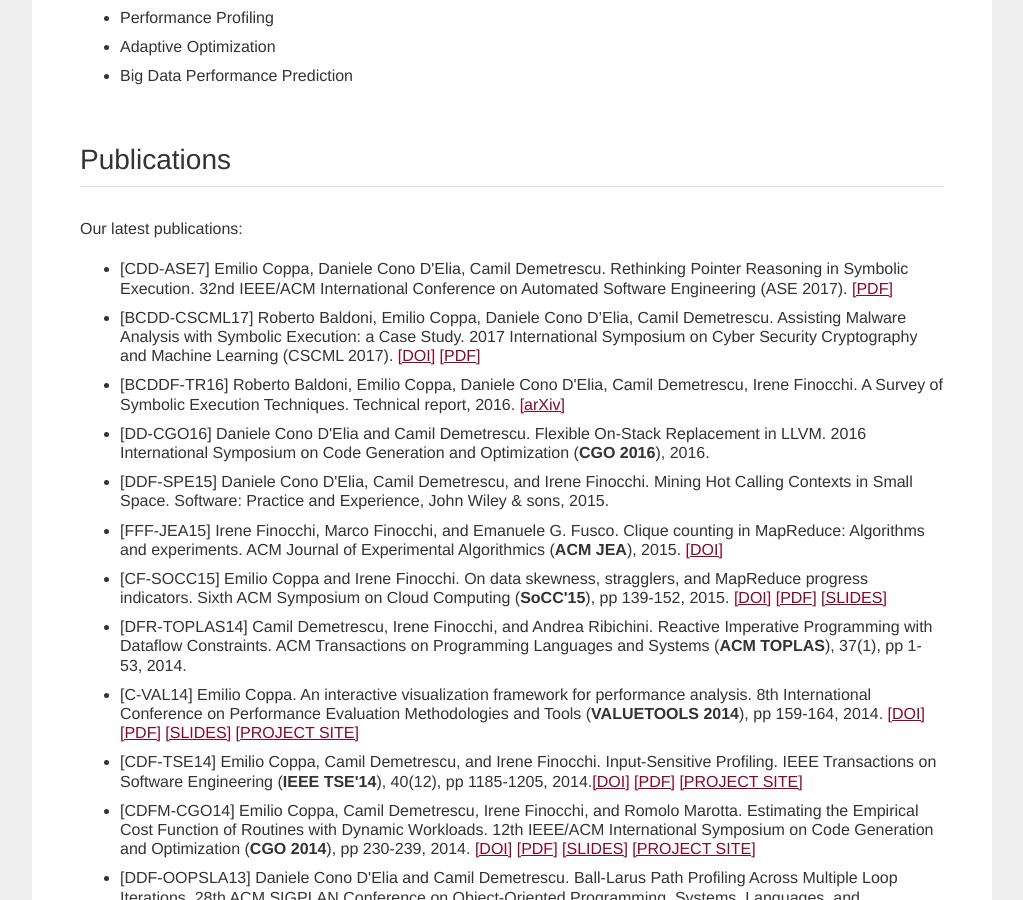
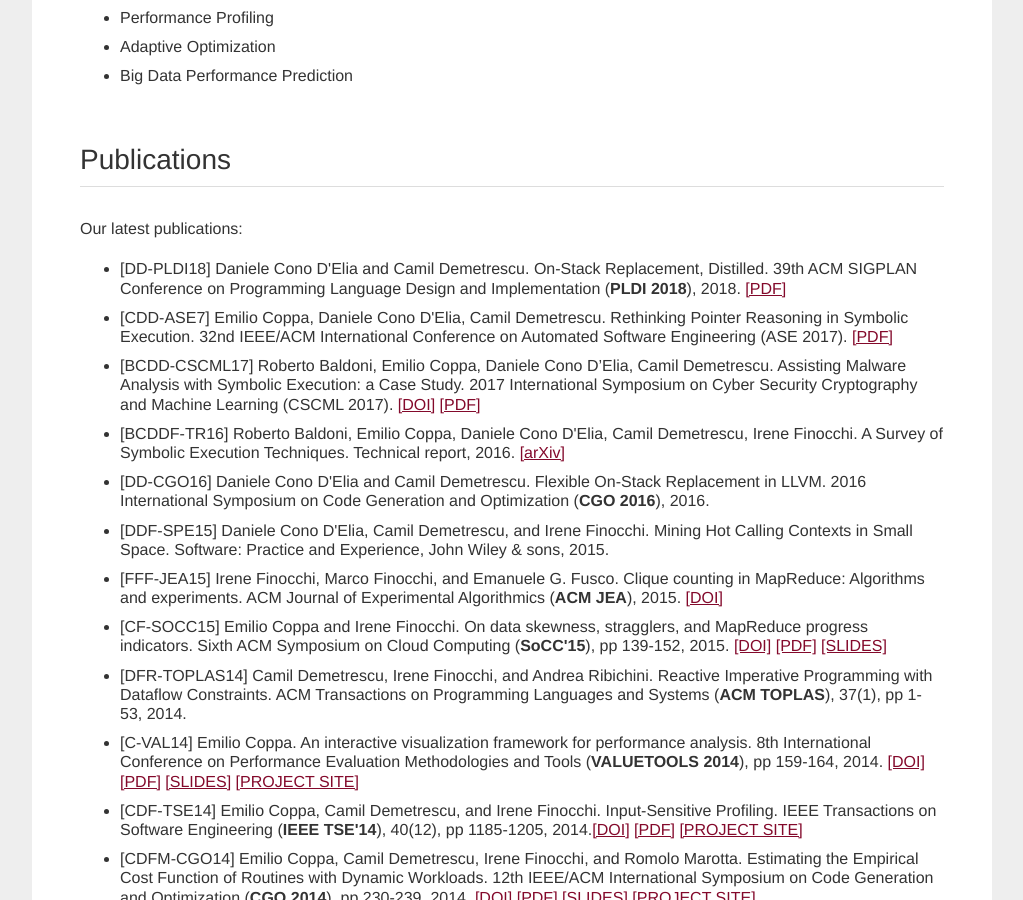
Before and after one commit to season-lab/season-lab.github.io, a Jekyll site: the page built from index.html, in a window 1280 px wide and 900 px high, scrolled down 1366 px. Shown: the whole window, without its empty margins (128-1151 px from the left). Built offline with Jekyll 4.4.1, drawn with Linux system fonts in a browser that asks for light colours.

Commit message:
Update index.html

```diff
--- a/index.html
+++ b/index.html
@@ -133,6 +133,10 @@
           Our latest publications:
           <ul class="pub">
 
+	<li id="DD-CGO16">[DD-PLDI18] Daniele Cono D'Elia and Camil Demetrescu. On-Stack Replacement, Distilled.
+		39th ACM SIGPLAN Conference on Programming Language Design and Implementation (<b>PLDI 2018</b>), 2018.
+		  <a href="http://season-lab.github.io/papers/osr-distilled-pldi18.pdf" target="_blank">[PDF]</a></li>
+
             <li id="CDD-ASE17">[CDD-ASE7] Emilio Coppa, Daniele Cono D'Elia, Camil Demetrescu.
 		    Rethinking Pointer Reasoning in Symbolic Execution.
 		    32nd IEEE/ACM International Conference on Automated Software Engineering (ASE 2017).
```
